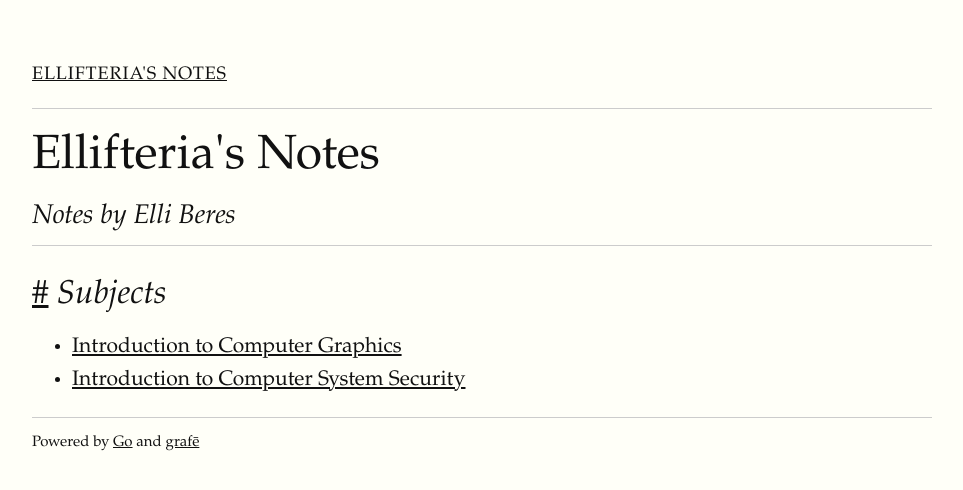
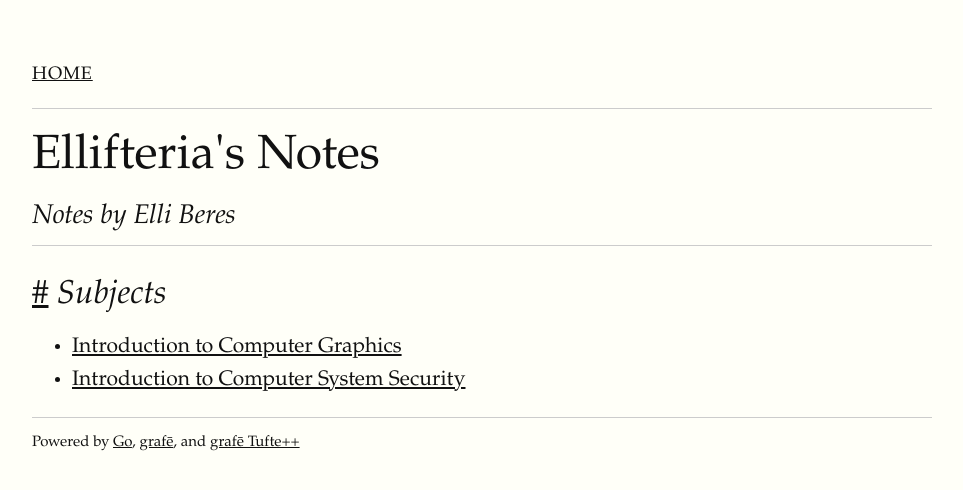
Before and after one commit to ellifteria/ellifterias-notes, a plain HTML site: page public/index.html in a window 1280 px wide. Shown: the whole page, without its empty margins (158-1121 px from the left). Drawn offline with nearby package versions, Linux system fonts and the light colour scheme; a web font is replaced by a local one.

Commit message:
Update theme

```diff
--- a/public/index.html
+++ b/public/index.html
@@ -26,7 +26,7 @@ src="https://cdn.jsdelivr.net/npm/mathjax@3/es5/tex-mml-chtml.js">
 
     <nav class="menu">
         <ul>
-            <li><a href="/">Ellifteria's Notes</a></li>
+            <li><a href="/">Home</a></li>
         </ul>
     </nav>
 
@@ -58,9 +58,9 @@ src="https://cdn.jsdelivr.net/npm/mathjax@3/es5/tex-mml-chtml.js">
     <hr>
 
     <div>Powered by
-        <a href="https://golang.org/">Go</a>
-        and
-        <a href="https://github.com/ellifteria/grafe">graf&emacr;</a>
+        <a href="https://golang.org/">Go</a>,
+        <a href="https://github.com/ellifteria/grafe">graf&emacr;</a>, and
+        <a href="https://github.com/ellifteria/grafe">graf&emacr; Tufte++</a>
     </div>
 
 
```
Also changed, not shown: public/404.html (+4 -4 lines), public/computer-system-security/index.html (+4 -4 lines), public/computer-system-security/week1/cryptography.html (+4 -4 lines), public/computer-system-security/week1/overview.html (+4 -4 lines), public/intro-to-computer-graphics/index.html (+4 -4 lines).
